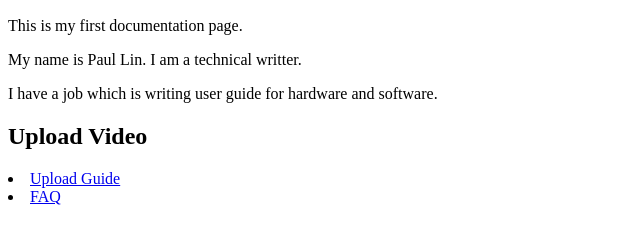
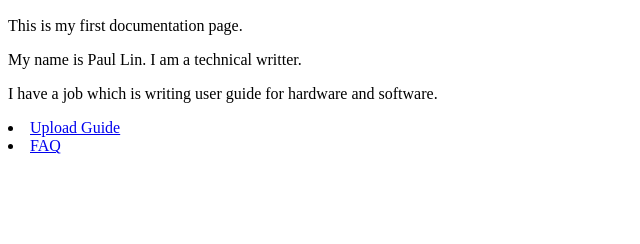
Before and after one commit to PaulLin92/docs-site, a plain HTML site: page index.html in a window 1280 px wide. Shown: the part 96-340 px from the top of the page, without its empty margins (0-640 px from the left). Drawn offline with Linux system fonts and the light colour scheme.

Commit message:
Update index.html

```diff
--- a/index.html
+++ b/index.html
@@ -4,7 +4,6 @@
 <p>This is my first documentation page.</p>
 <p>My name is Paul Lin. I am a technical writter.</p>
 <p>I have a job which is writing user guide for hardware and software.</p>
-<h2>Upload Video</h2>
 
   <li><a href="upload.html">Upload Guide</a></li>
   <li><a href="faq.html">FAQ</a></li>
```
